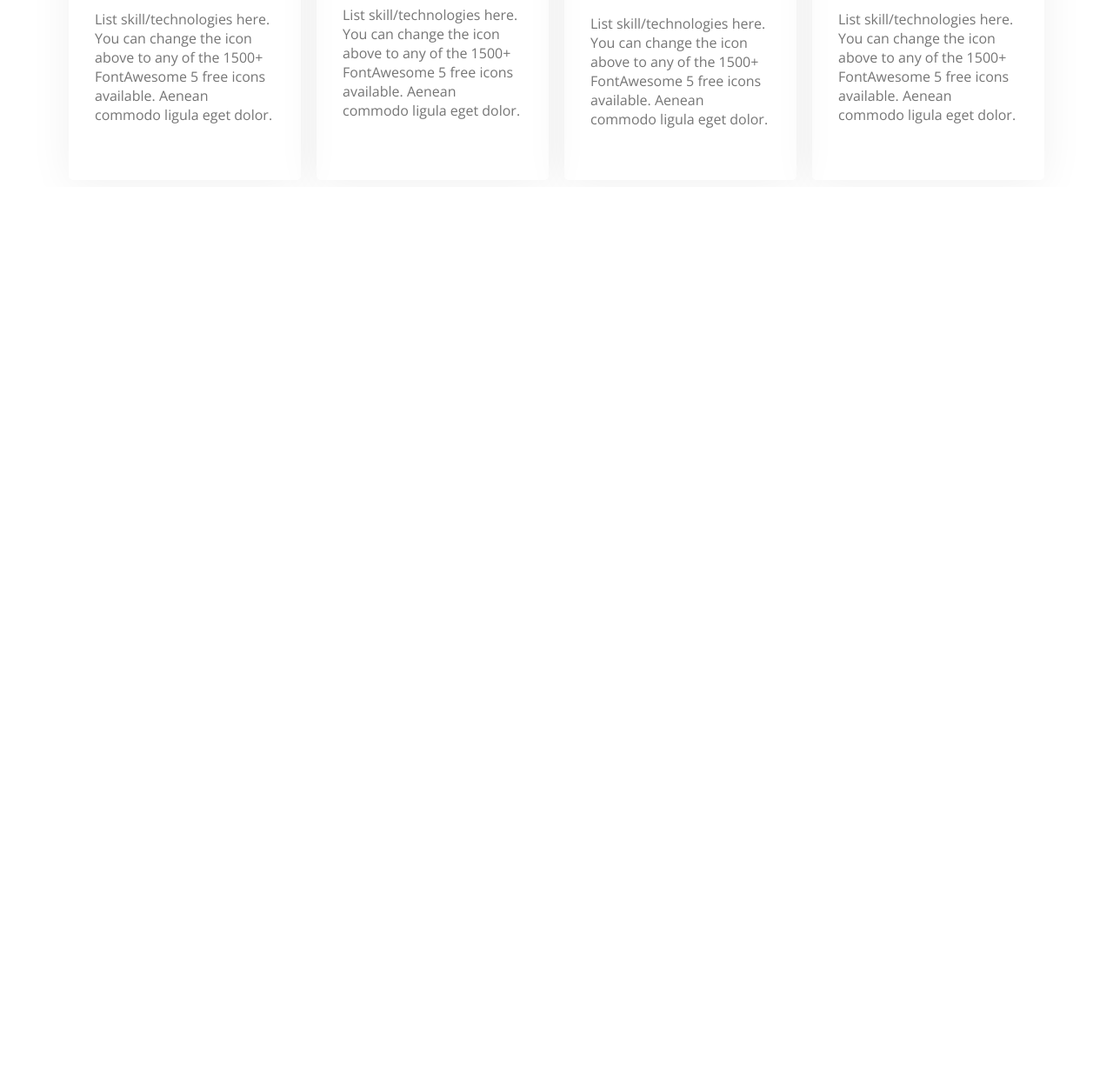
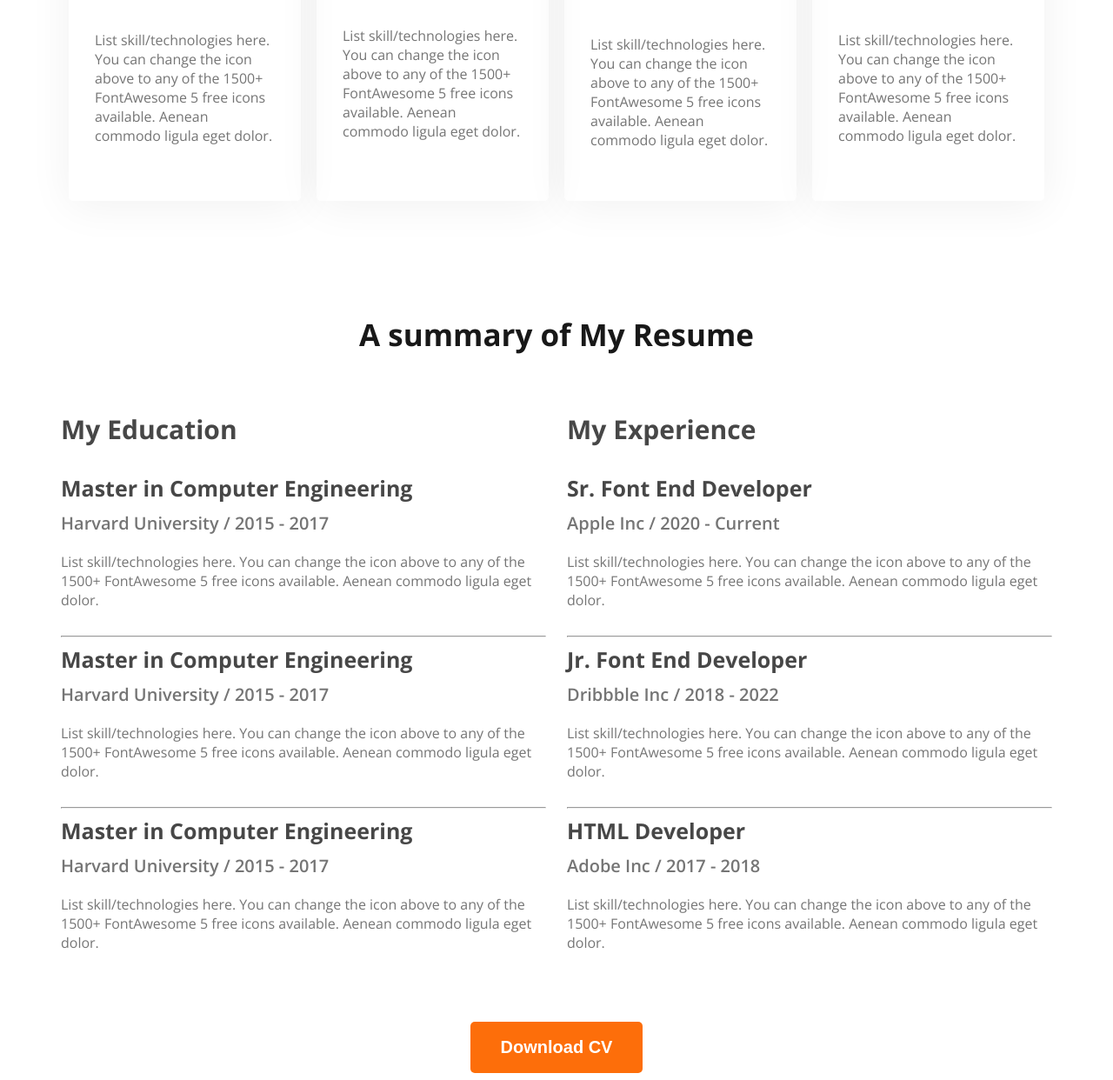
Before and after one commit to ZiauddinJim/00-Programming-Hero, a plain HTML site: page milestone-1/Module-5/index.html in a window 1280 px wide. Shown: the part 2008-3250 px from the top of the page at 87% size. Before the commit the page ends 2223 px from the top, so only its background shows below. Drawn offline with nearby package versions, Linux system fonts and the light colour scheme.

Commit message:
Module-5 Resume Add

```diff
--- a/milestone-1/Module-5/index.html
+++ b/milestone-1/Module-5/index.html
@@ -68,6 +68,8 @@
       </div>
     </section>
 
+
+    <!-- What I Do -->
     <section class="skill">
       <h3 class="skill-do">
         What I do</h3>
@@ -112,10 +114,61 @@
         </div>
       </div>
     </section>
+    <section class="resume">
+      <h3 class="resume-title">A summary of My Resume</h3>
+      <div class="resume-container">
+        <div class="resume-column">
+          <h3 class="resume-column-title">My Education</h3>
+          <div class="experience">
+            <h4 class="experience-title">Master in Computer Engineering</h4>
+            <div class="experience-details">Harvard University / 2015 - 2017</div>
+            <div class="experience-description">List skill/technologies here. You can change the icon above
+              to any of the 1500+ FontAwesome 5 free icons available. Aenean commodo ligula eget dolor.</div>
+            <hr>
+          </div>
+          <div class="experience">
+            <h4 class="experience-title">Master in Computer Engineering</h4>
+            <div class="experience-details">Harvard University / 2015 - 2017</div>
+            <div class="experience-description">List skill/technologies here. You can change the icon above
+              to any of the 1500+ FontAwesome 5 free icons available. Aenean commodo ligula eget dolor.</div>
+            <hr>
+          </div>
+          <div class="experience">
+            <h4 class="experience-title">Master in Computer Engineering</h4>
+            <div class="experience-details">Harvard University / 2015 - 2017</div>
+            <div class="experience-description">List skill/technologies here. You can change the icon above
+              to any of the 1500+ FontAwesome 5 free icons available. Aenean commodo ligula eget dolor.</div>
+          </div>
+        </div>
+        <div class="resume-column">
+          <h3 class="resume-column-title">My Experience</h3>
+          <div class="experience">
+            <h4 class="experience-title">Sr. Font End Developer</h4>
+            <div class="experience-details">Apple Inc / 2020 - Current</div>
+            <div class="experience-description">List skill/technologies here. You can change the icon above
+              to any of the 1500+ FontAwesome 5 free icons available. Aenean commodo ligula eget dolor.</div>
+            <hr>
+          </div>
+          <div class="experience">
+            <h4 class="experience-title">Jr. Font End Developer</h4>
+            <div class="experience-details">Dribbble Inc / 2018 - 2022</div>
+            <div class="experience-description">List skill/technologies here. You can change the icon above
+              to any of the 1500+ FontAwesome 5 free icons available. Aenean commodo ligula eget dolor.</div>
+            <hr>
+          </div>
+          <div class="experience">
+            <h4 class="experience-title">HTML Developer</h4>
+            <div class="experience-details">Adobe Inc / 2017 - 2018</div>
+            <div class="experience-description">List skill/technologies here. You can change the icon above
+              to any of the 1500+ FontAwesome 5 free icons available. Aenean commodo ligula eget dolor.</div>
+          </div>
+        </div>
+      </div>
+      <div class="resume-download">
+        <button class="btn-primary">Download CV</button>
+      </div>
+    </section>
   </main>
-
-
-
   <footer>
 
   </footer>
--- a/milestone-1/Module-5/styles/portfolio.css
+++ b/milestone-1/Module-5/styles/portfolio.css
@@ -152,6 +152,8 @@ main {
   font-size: 18px;
   font-weight: 400;
   margin-bottom: 50px;
+  width: 910px;
+  margin: 0 auto 50px;
 }
 
 /* Skills Items */
@@ -181,3 +183,44 @@ main {
   font-weight: 400;
   padding: 0 30px 20px 30px;
 }
+
+/* Resume Style */
+.resume-title {
+  color: var(--dark-1);
+  font-size: 35px;
+  font-weight: 700;
+  text-align: center;
+  margin-top: 130px;
+}
+.resume-container {
+  display: flex;
+  gap: 24px;
+}
+.resume-column-title {
+  color: var(--dark-2);
+  font-size: 30px;
+  font-weight: 700;
+}
+.experience-title {
+  color: var(--dark-2);
+  font-size: 25px;
+  font-weight: 700;
+  margin: 0;
+}
+.experience-details {
+  color: var(--dark-3);
+  font-size: 20px;
+  font-weight: 600;
+  margin-top: 10px;
+  margin-bottom: 20px;
+}
+.experience-description {
+  color: var(--dark-3);
+  font-size: 16px;
+  font-weight: 400;
+  margin-bottom: 30px;
+}
+.resume-download {
+  margin-top: 50px;
+  text-align: center;
+}
```
